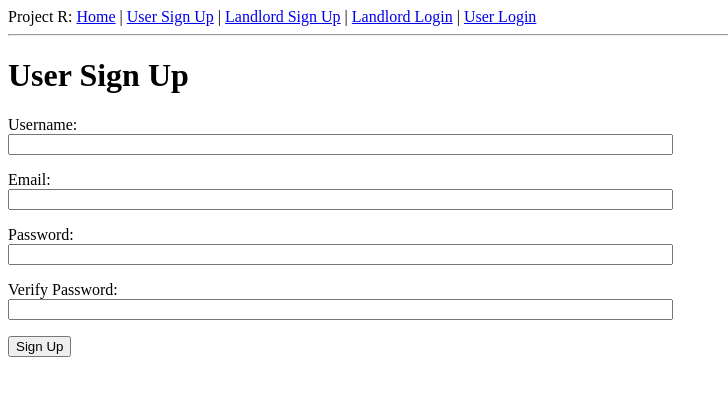
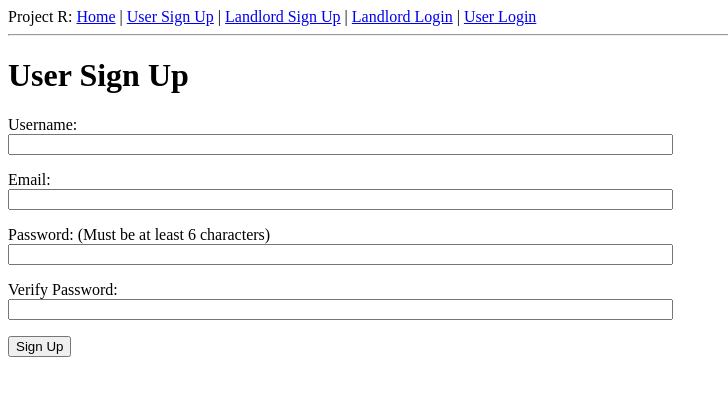
Before and after one commit to SlayterDev/ProjectR, a Flask app: page /userSignUp in a window 1280 px wide. Shown: the top 396 px of the page, without its empty margins (0-728 px from the left). Run offline with Flask 2, Linux system fonts and the light colour scheme.

Commit message:
More user sign up validation

```diff
--- a/app/templates/UserSignup.html
+++ b/app/templates/UserSignup.html
@@ -19,7 +19,7 @@
 			{% endfor %}
 		</p>
 		<p>
-			Password:<br>
+			Password: (Must be at least 6 characters)<br>
 			{{ form.password(size=80) }}<br>
 			{% for error in form.password.errors %}
 				<span style="color: red;">[{{error}}]</span>
--- a/app/views.py
+++ b/app/views.py
@@ -74,6 +74,12 @@ def userSignUp():
 			return redirect(url_for('userSignUp'))
 		if form.password.data != form.verifyPass.data:
 			flash('Password fields do not match')
+			return redirect(url_for('userSignUp'))
+		if len(form.username.data) < 3:
+			flash('Username must be at least 3 characters long')
+			return redirect(url_for('userSignUp'))
+		if len(form.password.data) < 6:
+			flash('Password must be at least 6 characters long')
 			return redirect(url_for('userSignUp'))
 
 		user = User(username=form.username.data,
```
